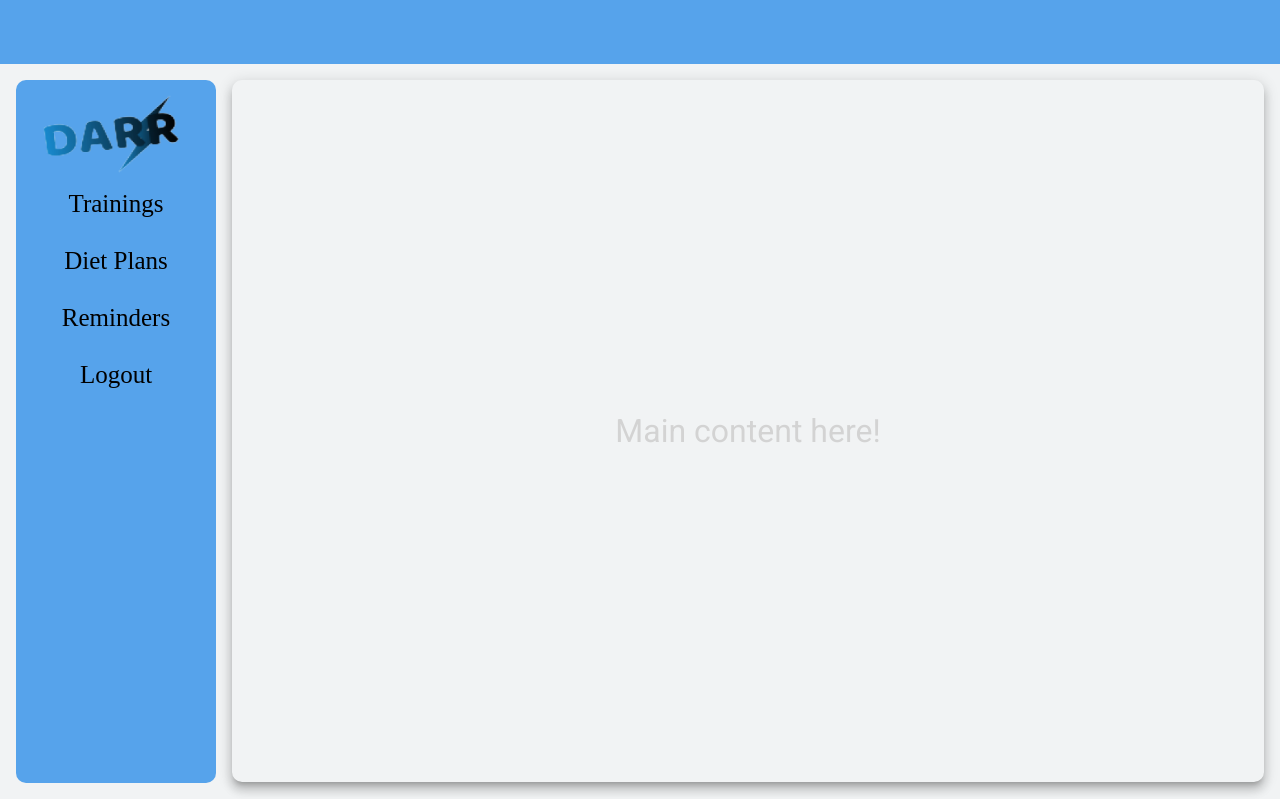
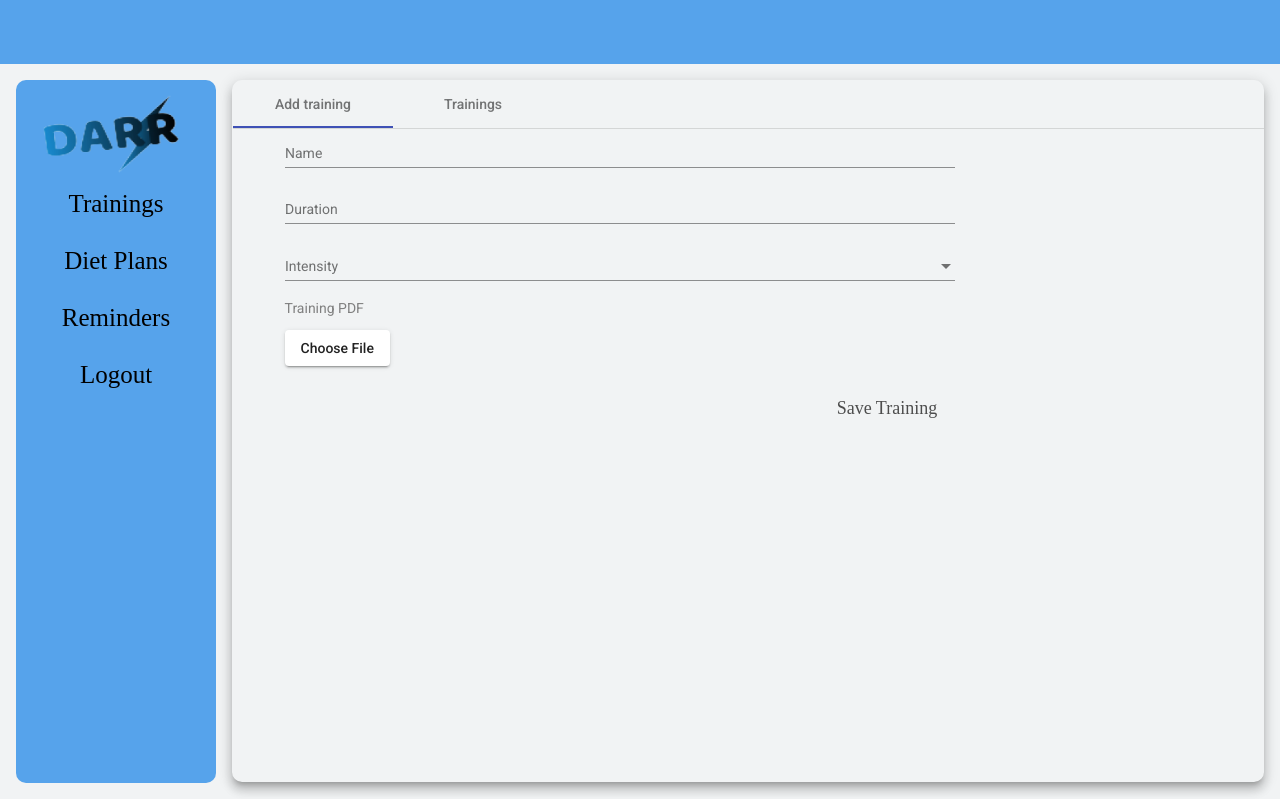
Before and after one commit to dragosremetea/PrimeFit, an Angular app in the folder frontend/primefit/: page /dashboard in a window 1280 px wide. Built offline with nearby package versions, Linux system fonts and the light colour scheme; no server answers; sample sign-in values are in the browser's storage.

Commit message:
training service

```diff
--- a/frontend/primefit/src/app/dashboard/sidenav/sidenav.component.css
+++ b/frontend/primefit/src/app/dashboard/sidenav/sidenav.component.css
@@ -32,8 +32,8 @@ mat-sidenav {
     justify-content: center;
     align-items: center;
 
-    font-size: 2rem;
-    color: lightgray;
+    /* font-size: 2rem; */
+    color: black;
 }
 
 mat-sidenav-container {
@@ -57,12 +57,49 @@ mat-sidenav-container {
     font-family: 'Times New Roman', Times, serif;
   }
 
+  .btn-block-save {
+    border-radius: 5px;
+    line-height: 120%;
+    margin-top: 3%;
+    margin-left: 57%;
+    padding: auto !important;
+    border-color: transparent;
+    width: 12%;
+    color: #4d4d4d;
+    font-size: 18px;
+    font-family: 'Times New Roman', Times, serif;
+  }
+
 .btn-block:hover {
     color: white;
     background-color: #1f85e5;
 }
 
-p {
-    color: black;
+.btn-block-save:hover {
+    color: white;
+    background-color: #1f85e5;
+}
 
+mat-tab-group {
+    margin-bottom: 1px;
+    margin-left : 1px;
+    width: 100%;
+    height: 100%;
 }
+
+.example-form {
+    min-width: 100%;
+    max-width: 300px;
+    width: 100%;
+    display: flex;
+  }
+
+  .example-full-width {
+      width: 100%;
+      padding-left: 5%;
+      padding-right: 30%;
+  }
+
+  .file-name {
+    margin-left: 1rem; /* or whatever margin you require */
+}
--- a/frontend/primefit/src/app/dashboard/sidenav/sidenav.component.html
+++ b/frontend/primefit/src/app/dashboard/sidenav/sidenav.component.html
@@ -15,7 +15,33 @@
     </mat-sidenav>
     <mat-sidenav-content>
         <div class="content mat-elevation-z8">
-            Main content here!
+            <mat-tab-group>
+                <mat-tab label="Add training">
+                    <mat-card-content>
+                        <mat-form-field class="example-full-width">
+                            <input matInput placeholder="Name" [(ngModel)]="training.name" type="text">
+                        </mat-form-field>
+                        <mat-form-field class="example-full-width">
+                            <input matInput placeholder="Duration" [(ngModel)]="training.duration" type="number">
+                        </mat-form-field>
+                        <mat-form-field class="example-full-width">
+                            <mat-select placeholder="Intensity" [(ngModel)]="training.trainingIntensity">
+                                <mat-option [value]="intensity[0]">LOW</mat-option>
+                                <mat-option [value]="intensity[1]">MEDIUM</mat-option>
+                                <mat-option [value]="intensity[2]">EXTREME</mat-option>
+                              </mat-select>
+                        </mat-form-field>
+                        <div class="example-full-width">
+                            <p style="color:grey">Training PDF</p>
+                            <button type="button" mat-raised-button (click)="fileInput.click()">Choose File</button>
+                            <input hidden (change)="onFileSelected($event)" #fileInput type="file">
+                            <span class="file-name">{{selectedFile?.name}}</span>
+                        </div>
+                        <button mat-stroked-button color="" class="btn-block-save" (click)="saveTraining()">Save Training</button>
+                    </mat-card-content>
+                </mat-tab>
+                <mat-tab label="Trainings"> Da, este </mat-tab>
+              </mat-tab-group>
         </div>
     </mat-sidenav-content>
 </mat-sidenav-container>
--- a/frontend/primefit/src/app/dashboard/sidenav/sidenav.component.ts
+++ b/frontend/primefit/src/app/dashboard/sidenav/sidenav.component.ts
@@ -1,7 +1,9 @@
 import { Component, OnInit } from '@angular/core';
 import { Router } from '@angular/router';
 import { MaterialModule } from 'src/app/material.module';
+import { Training, TrainingIntensity } from 'src/app/models/training.model';
 import { AuthService } from 'src/app/services/auth.service';
+import { TrainingService } from 'src/app/services/training.service';
 
 @Component({
   selector: 'app-sidenav',
@@ -10,11 +12,39 @@ import { AuthService } from 'src/app/services/auth.service';
 })
 export class SidenavComponent implements OnInit {
 
+  intensity: TrainingIntensity[] = [
+    // { id: "Low", name: "Low", TrainingIntensity: 'LOW' },
+    // { id: "Medium", name: "Medium", TrainingIntensity: 'MEDIUM' },
+    // { id: "Extreme", name: "Extreme", TrainingIntensity: 'EXTREME' }
+    TrainingIntensity.LOW,
+    TrainingIntensity.MEDIUM,
+    TrainingIntensity.EXTREME
+  ];
+
+  selectedFile: any = null;
+
+  training: Training = new Training();
+
   constructor(
-    public authService: AuthService
+    public authService: AuthService,
+    public trainingService: TrainingService
   ) { }
 
   ngOnInit(): void {
   }
 
+  onFileSelected(event: any): void {
+      this.selectedFile = event.target.files[0] ?? null;
+  }
+
+  saveTraining() {
+    console.log(this.training.name);
+    console.log(this.training.trainingIntensity);
+    console.log(this.training.duration);
+    console.log(this.selectedFile);
+    console.log(this.training);
+    this.trainingService.createTraining(this.training, this.selectedFile).subscribe(data => {
+    })
+  }
+
 }
--- /dev/null
+++ b/frontend/primefit/src/app/models/training.model.ts
@@ -0,0 +1,13 @@
+export class Training {
+    id!: number;
+    name!: string;
+    pdfUrl: string = "pdf";
+    duration!: number;
+    trainingIntensity!: TrainingIntensity;
+}
+
+export enum TrainingIntensity {
+    LOW,
+    MEDIUM,
+    EXTREME
+}
--- /dev/null
+++ b/frontend/primefit/src/app/services/training.service.ts
@@ -0,0 +1,30 @@
+import { HttpClient } from '@angular/common/http';
+import { Injectable } from '@angular/core';
+import { Observable } from 'rxjs';
+import { environment } from 'src/environments/environment';
+import { Training } from '../models/training.model';
+
+@Injectable({
+  providedIn: 'root'
+})
+export class TrainingService {
+
+  private apiServerUrl = environment.apiBaseUrl;
+
+  constructor(private httpClient: HttpClient) {}
+
+  // createTraining(training: Training, file: File): Observable<object> {
+  //   return this.httpClient.post(`${this.apiServerUrl}/trainings`, file);
+  // }
+
+  createTraining(training: Training, currentFile: File): Observable<Training> {
+    const formData: FormData = new FormData();
+    formData.append("training", new Blob([JSON.stringify(training)], { type: "application/json" }));
+    formData.append('currentFile', currentFile);
+
+    return this.httpClient.post<Training>(`${this.apiServerUrl}/trainings`, formData, {
+        reportProgress: true,
+        responseType: 'json',
+    });
+  }
+}
```
Also changed, not shown: frontend/primefit/src/app/material.module.ts (+6 -2 lines), 2 other files (tests, documents, lock files or other folders).
